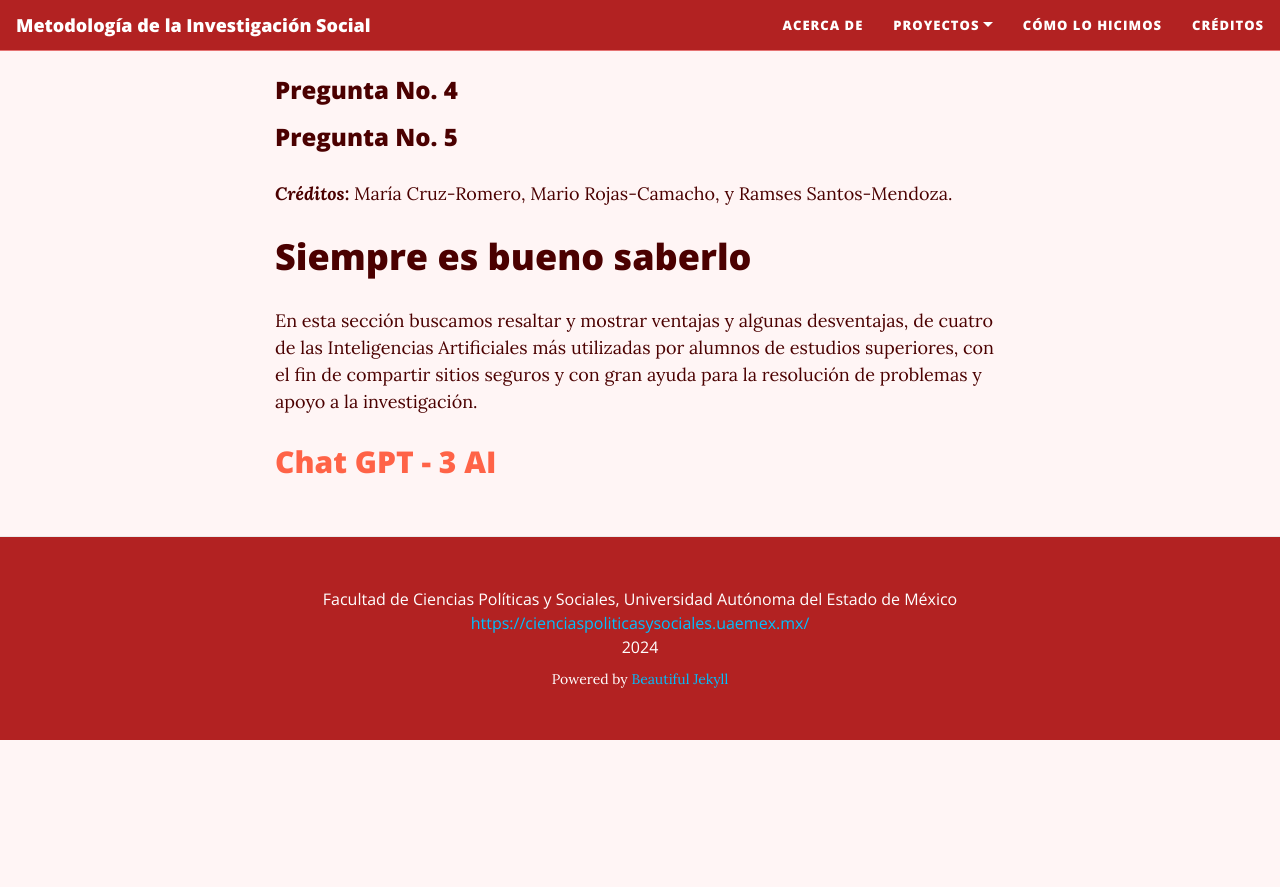
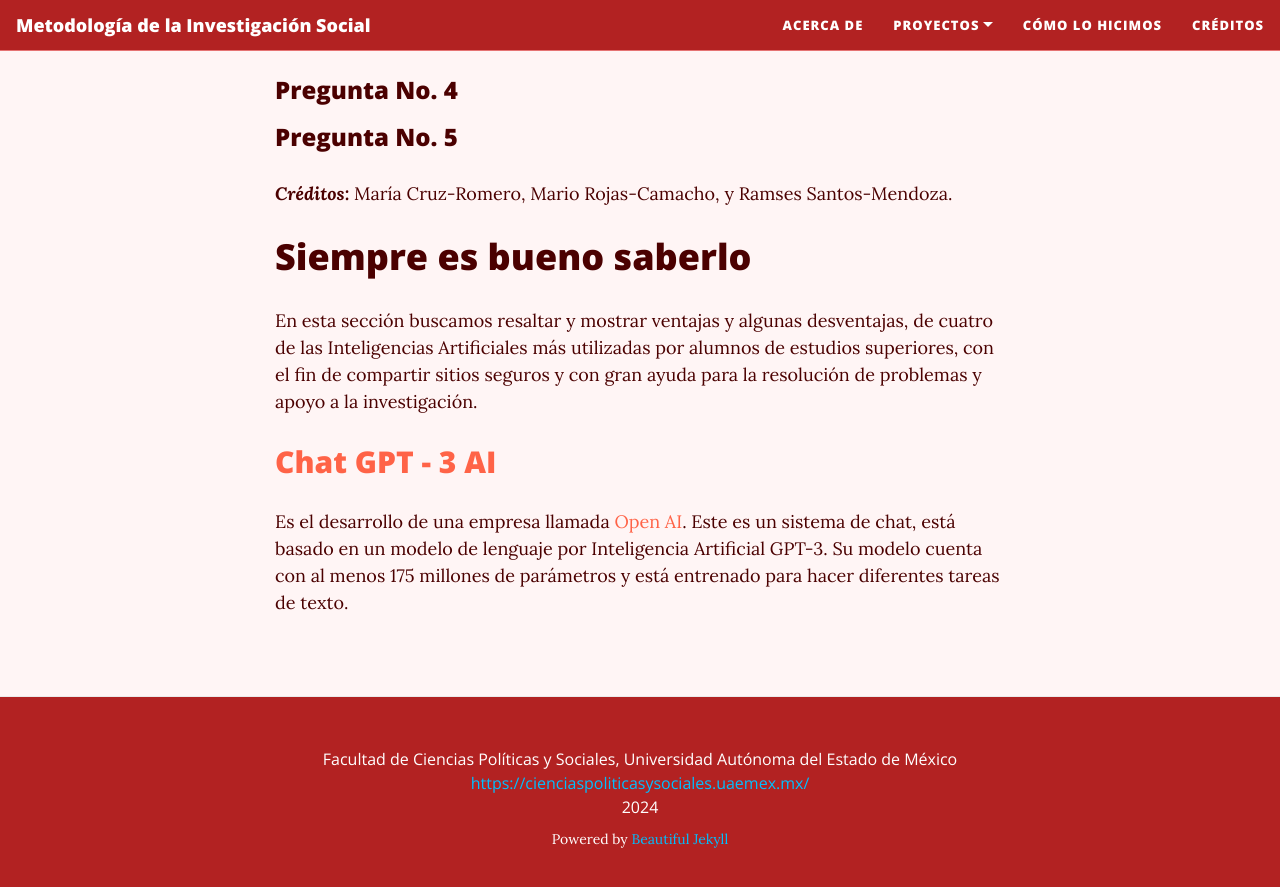
Before and after one commit to rosariorogel/metodologia, a Jekyll site: the page built from _pages/inteligencia-artificial.md, in a window 1280 px wide and 900 px high, scrolled down 3006 px. Shown: the top 887 px of the window. Built offline with Jekyll 4.4.1, drawn with Linux system fonts in a browser that asks for light colours; nearby versions of some CDN libraries; before the commit the page ends 3746 px from its top, so only the background shows below that.

Commit message:
Update inteligencia-artificial.md

```diff
--- a/_pages/inteligencia-artificial.md
+++ b/_pages/inteligencia-artificial.md
@@ -76,3 +76,5 @@ De acuerdo con este gráfico, el 74% por ciento de alumnos que estudian en el ni
 En esta sección buscamos resaltar y mostrar ventajas y algunas desventajas, de cuatro de las Inteligencias Artificiales más utilizadas por alumnos de estudios superiores, con el fin de compartir sitios seguros y con gran ayuda para la resolución de problemas y apoyo a la investigación.
 
 ## [Chat GPT - 3 AI](https://chatgpt.com/)
+
+Es el desarrollo de una empresa llamada [Open AI](https://openai.com/). Este es un sistema de chat, está basado en un modelo de lenguaje por Inteligencia Artificial GPT-3. Su modelo cuenta con al menos 175 millones de parámetros y está entrenado para hacer diferentes tareas de texto.
```
